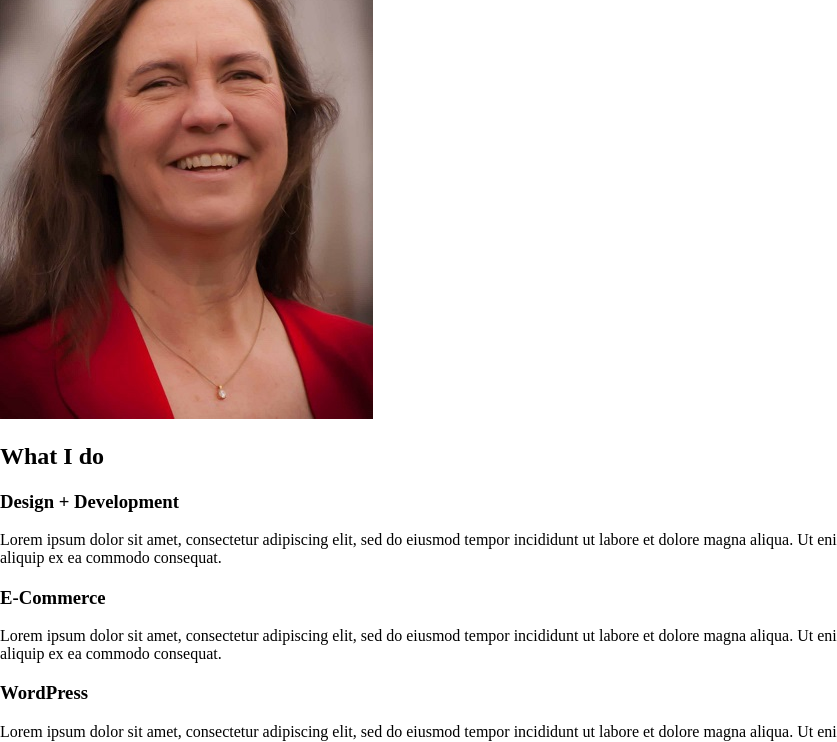
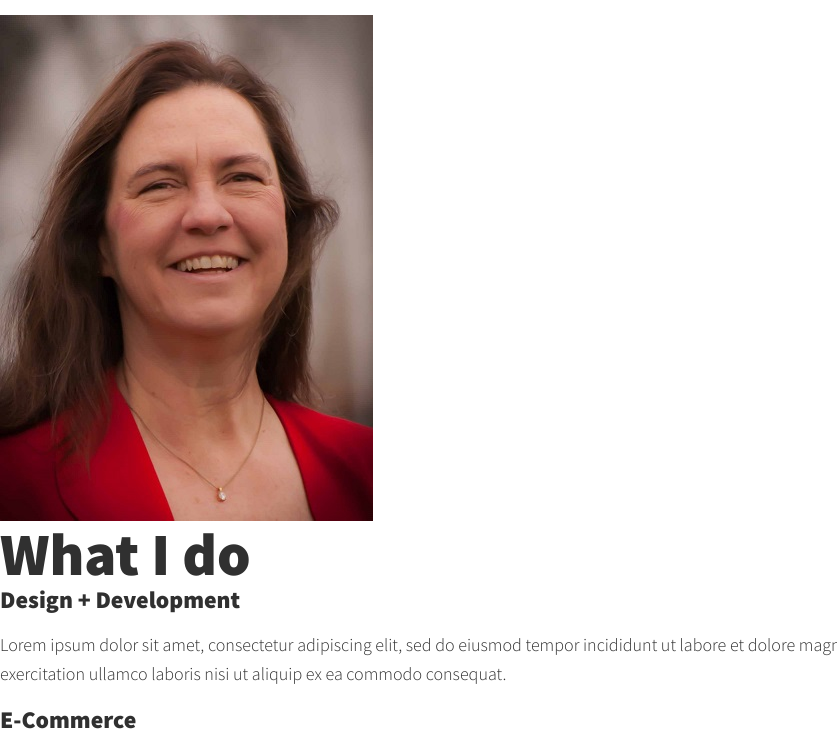
Before and after one commit to DSBrannon455/portfolio, a plain HTML site: page index.html in a window 1280 px wide. Shown: the part 309-1051 px from the top of the page, without its empty margins (0-837 px from the left). Drawn offline with nearby package versions, Linux system fonts and the light colour scheme.

Commit message:
Set up custom variables

```diff
--- /dev/null
+++ b/css/style.css
@@ -0,0 +1,63 @@
+*,
+*::before,
+*::after {
+    box-sizing: border-box;
+}
+
+/* Custom Properties, update these for your own design */
+
+:root {
+    --ff-primary: 'Source Sans Pro', sans-serif;
+    --ff-secondary: 'Source Code Pro', monospace;
+
+    --fw-reg: 300;
+    --fw-bold: 900;
+
+    --clr-light: #fff;
+    --clr-dark: #303030;
+    --clr-accent: #16e0bd;
+
+    --fs-h1: 3rem;
+    --fs-h2: 2.25rem;
+    --fs-h3: 1.25rem;
+    --fs-body: 1rem;
+}
+
+@media (min-width: 800px) {
+    :root {
+        --fs-h1: 4.5rem;
+        --fs-h2: 3.75rem;
+        --fs-h3: 1.5rem;
+        --fs-body: 1.125rem;
+    }
+}
+
+/* General styles */
+
+body {
+    background: var(--clr-light);
+    color: var(--clr-dark);
+    margin: 0;
+    font-family: var(--ff-primary);
+    font-size: var(--fs-body);
+    line-height: 1.6;
+}
+
+img {
+    display: block;
+    max-width: 100%;
+}
+
+
+/* Typography */
+
+h1,
+h2,
+h3 {
+    line-height: 1.1;
+    margin: 0;
+}
+
+h1 { font-size: var(--fs-h1) }
+h2 { font-size: var(--fs-h2) }
+h3 { font-size: var(--fs-h3) }
--- a/index.html
+++ b/index.html
@@ -6,6 +6,12 @@
         <title>Debbie Brannon's Portfolio Website</title>
         <link rel="stylesheet" href="https://cdnjs.cloudflare.com/ajax/libs/normalize/7.0.0/normalize.min.css">
         <link rel="stylesheet" href="https://cdnjs.cloudflare.com/ajax/libs/font-awesome/5.11.2/css/all.css" integrity="sha256-46qynGAkLSFpVbEBog43gvNhfrOj+BmwXdxFgVK/Kvc=" crossorigin="anonymous" />
+
+        <!-- Update these with your own fonts -->
+        <link href="https://fonts.googleapis.com/css?family=Source+Code+Pro:400,900|Source+Sans+Pro:300,900&display=swap" rel="stylesheet">
+
+        <link rel="stylesheet" href="css/style.css">
+
     </head>
     <body>
         <header>
```
